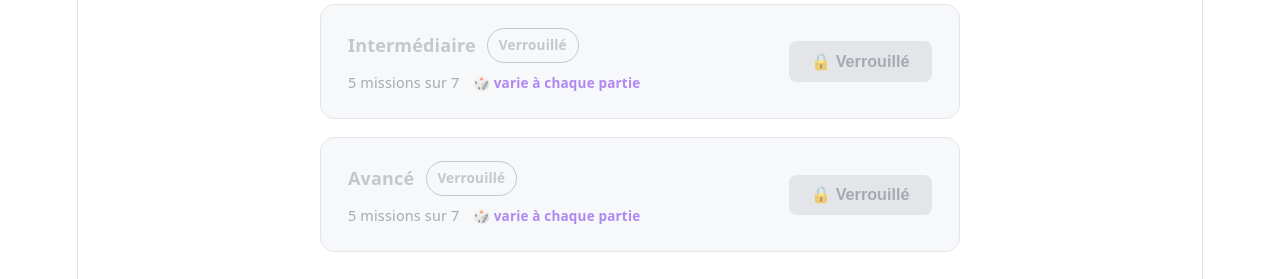
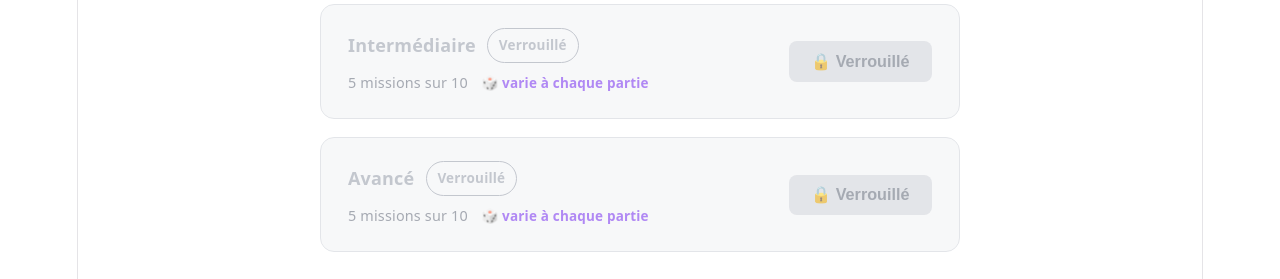
Before and after one commit to liabra/vibebug, a React (Vite) app: page /levels in a window 1280 px wide. Shown: the part 348-627 px from the top of the page. Built offline with nearby package versions, Linux system fonts and the light colour scheme.

Commit message:
Enrich AI Trap mode with more realistic misleading missions

```diff
--- a/src/data/bashChallenges.js
+++ b/src/data/bashChallenges.js
@@ -202,6 +202,54 @@ export const bashChallenges = {
         explanation:
           "`>` redirige en mode écrasement. Pour accumuler les entrées sans perdre l'historique, il faut `>>` (append). Erreur classique dans les scripts de log générés par IA.",
       },
+      {
+        id: 8,
+        type: "ai_error",
+        title: "La redirection sudo",
+        prompt: "L'IA te propose cette commande pour activer le routage réseau sur le serveur. Qu'est-ce qui cloche ?",
+        code: 'sudo echo "net.ipv4.ip_forward=1" >> /etc/sysctl.conf',
+        options: [
+          "`sudo` ne peut pas être combiné avec `echo`",
+          "La redirection `>>` est interprétée par ton shell (sans privilèges), pas par `sudo` — la commande échouera si tu n'es pas root",
+          "`/etc/sysctl.conf` n'est pas le bon fichier pour ce paramètre",
+          "La commande est correcte et fonctionnera sans problème",
+        ],
+        correctAnswer: 1,
+        explanation:
+          "`sudo` élève les droits d'`echo` uniquement. Le `>>` est géré par ton shell courant, qui n'a pas accès au fichier. La commande échoue silencieusement. Fix : `echo \"...\" | sudo tee -a /etc/sysctl.conf`",
+      },
+      {
+        id: 9,
+        type: "ai_error",
+        title: "Boucle sur fichiers",
+        prompt: "L'IA génère cette boucle pour exécuter tous les scripts du dossier. Quel est le problème ?",
+        code: "for f in $(ls *.sh); do\n  bash \"$f\"\ndone",
+        options: [
+          "`bash \"$f\"` devrait être `./$f` sans guillemets",
+          "`$(ls *.sh)` découpe la sortie sur les espaces — un fichier nommé `mon script.sh` devient deux éléments distincts",
+          "La boucle ne peut pas utiliser `bash` pour exécuter les scripts",
+          "`do` doit obligatoirement être sur la même ligne que `for`",
+        ],
+        correctAnswer: 1,
+        explanation:
+          "`$(ls *.sh)` soumet la liste à la découpe par mots (word splitting). Un fichier `deploy prod.sh` devient `deploy` et `prod.sh`. L'IA génère ce pattern très souvent. Fix : `for f in *.sh` — le glob bash gère les espaces correctement.",
+      },
+      {
+        id: 10,
+        type: "ai_error",
+        title: "Permissions larges",
+        prompt: "Ton site web retourne des erreurs 403. L'IA suggère cette commande pour \"corriger les permissions d'un coup\". Qu'est-ce qui cloche ?",
+        code: "chmod -R 777 /var/www/html",
+        options: [
+          "`chmod -R` ne fonctionne pas sur les répertoires imbriqués",
+          "`777` donne la lecture, l'écriture et l'exécution à tous les utilisateurs du système — faille de sécurité majeure sur un serveur",
+          "Il faut utiliser `chown` plutôt que `chmod` ici",
+          "La commande est correcte pour un serveur de développement",
+        ],
+        correctAnswer: 1,
+        explanation:
+          "`777` (rwxrwxrwx) permet à n'importe quel utilisateur de modifier ou d'exécuter les fichiers. Sur un serveur, c'est une ouverture critique. Les permissions usuelles : `644` pour les fichiers, `755` pour les dossiers, propriétaire = utilisateur du serveur web.",
+      },
     ],
   },
   3: {
@@ -313,6 +361,54 @@ export const bashChallenges = {
         explanation:
           "`curl -I` envoie une requête HEAD et affiche immédiatement le code HTTP (200, 502, connexion refusée…). `ping` ne teste que la connectivité réseau, pas le service. Les logs viennent après pour approfondir.",
       },
+      {
+        id: 8,
+        type: "ai_error",
+        title: "Nettoyage de cache",
+        prompt: "Avant chaque déploiement, l'IA génère ce one-liner pour vider un répertoire de cache. Le dossier n'existe pas toujours. Quel est le risque ?",
+        code: "cd /tmp/deploy_cache; rm -rf *",
+        options: [
+          "`rm -rf *` ne supprime pas les fichiers cachés commençant par `.`",
+          "Si `cd` échoue (répertoire absent), `;` laisse `rm -rf *` s'exécuter dans le répertoire courant",
+          "La commande est sûre car `/tmp` est protégé en écriture",
+          "`cd` et `rm` ne peuvent pas être chaînés sur la même ligne",
+        ],
+        correctAnswer: 1,
+        explanation:
+          "`;` exécute la commande suivante quel que soit le résultat de la précédente. Si `/tmp/deploy_cache` n'existe pas, `rm -rf *` efface le répertoire courant. Fix : utiliser `&&` à la place de `;`, ou mieux : `rm -rf /tmp/deploy_cache/*` directement.",
+      },
+      {
+        id: 9,
+        type: "ai_error",
+        title: "Capture des erreurs",
+        prompt: "L'IA génère cette commande pour capturer toute la sortie d'un script (stdout + stderr) dans un fichier log. Qu'est-ce qui ne fonctionne pas comme prévu ?",
+        code: "python3 deploy.py 2>&1 > deploy.log",
+        options: [
+          "Python3 n'est pas compatible avec cette syntaxe de redirection",
+          "L'ordre est inversé : `2>&1` redirige stderr vers stdout (le terminal à cet instant), puis `>` redirige stdout vers le fichier — les erreurs s'affichent à l'écran et ne sont pas loggées",
+          "Il faut `>>` pour créer un fichier log, pas `>`",
+          "La commande est correcte et capture bien stdout et stderr",
+        ],
+        correctAnswer: 1,
+        explanation:
+          "L'ordre des redirections compte. Avec `2>&1 > fichier` : stderr est d'abord redirigé vers stdout (qui est encore le terminal), puis stdout vers le fichier. Résultat : les erreurs restent à l'écran. La forme correcte est `> fichier 2>&1`.",
+      },
+      {
+        id: 10,
+        type: "ai_error",
+        title: "Variable invisible",
+        prompt: "L'IA configure les variables de connexion puis lance le script. Dans `connect.sh`, `$DB_HOST` est vide. Pourquoi ?",
+        code: "DB_HOST=localhost\nDB_PORT=5432\nbash connect.sh",
+        options: [
+          "Les variables doivent être définies dans un fichier `.env` pour être lisibles",
+          "Sans `export`, les variables sont locales au shell courant et invisibles dans les sous-processus comme `bash connect.sh`",
+          "`DB_HOST` est un nom de variable réservé par le système",
+          "Il faut utiliser `source connect.sh` pour que les variables soient transmises",
+        ],
+        correctAnswer: 1,
+        explanation:
+          "Une variable sans `export` ne passe pas dans l'environnement des processus enfants. `bash connect.sh` démarre un nouveau shell qui ne voit pas ces variables. Fix : `export DB_HOST=localhost` ou passage inline : `DB_HOST=localhost DB_PORT=5432 bash connect.sh`.",
+      },
     ],
   },
 };
```
